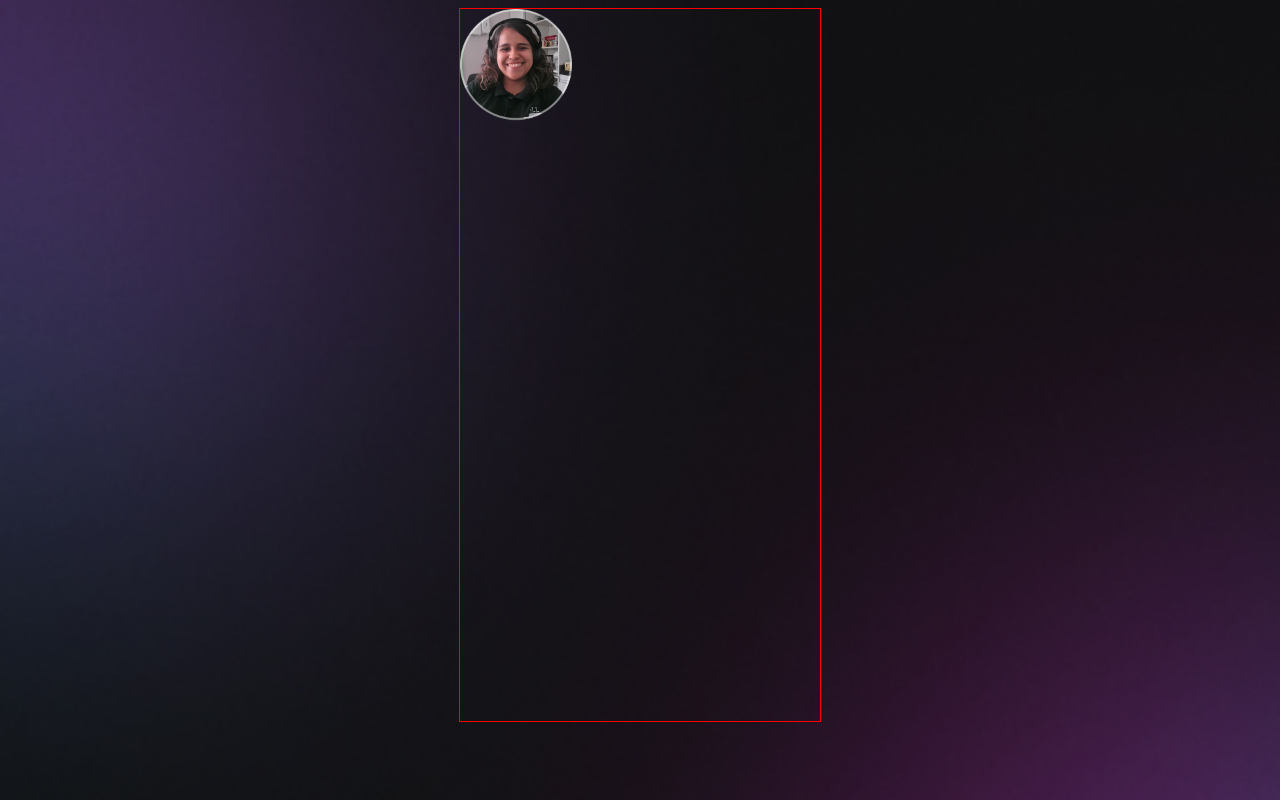
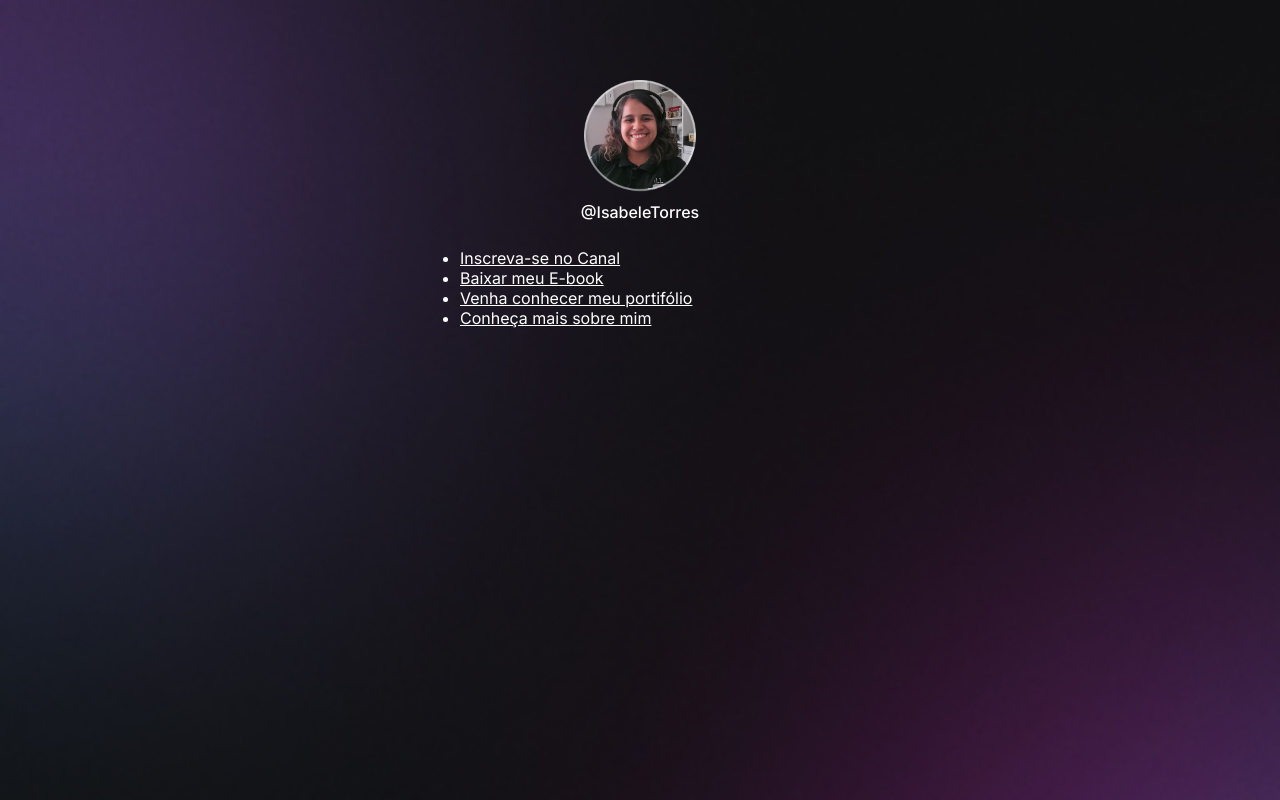
Before and after one commit to isabeletorres/sobreMim, a plain HTML site: page index.html in a window 1280 px wide. Drawn offline with Linux system fonts and the light colour scheme.

Commit message:
Adicionando fontes de estilio e criando listas em HTML

```diff
--- a/index.html
+++ b/index.html
@@ -1,6 +1,13 @@
 <!doctype html>
 <html lang="pt-br">
   <head>
+     <link rel="preconnect" href="https://fonts.googleapis.com" />
+    <link rel="preconnect" href="https://fonts.gstatic.com" crossorigin />
+    <link
+      href="https://fonts.googleapis.com/css2?family=Inter:wght@400;500&display=swap"
+      rel="stylesheet"
+    />
+
     <meta charset="UTF-8" />
     <meta name="viewport" content="width=device-width, initial-scale=1.0" />
     <title>Devlinks</title>
@@ -10,7 +17,22 @@
     <div id="container">
         <div id="profile">
           <img src="./assets/Avatar.png" alt="Foto de Isabele Torres, sorrindo, com um fone Headset em sua cabeça, com uma blusa preta e um fundo de escritório.">
+          <p>@IsabeleTorres</p>
         </div>
+        <ul>
+          <li>
+           <a href="https://www.youtube.com/@IsabeledaSilvaTorres-c2d" target="_blank">Inscreva-se no Canal</a>
+          </li>
+          <li>
+            <a href="#">Baixar meu E-book</a>
+          </li>
+          <li>
+            <a href="https://github.com/isabeletorres" target="_blank">Venha conhecer meu portifólio</a>
+          </li>
+          <li>
+            <a href="#" target="_blank">Conheça mais sobre mim</a>
+          </li>
+        </ul>
     </div>
   </body>
 </html>
--- a/style.css
+++ b/style.css
@@ -1,14 +1,35 @@
+*{
+  margin: 0;
+  padding: 0;
+  box-sizing: border-box;
+}
+
+
 body{
   background: url(./assets/bg-mobile.jpg) no-repeat top center/cover;
 }
-
+body *{
+  font-family: 'Inter', sans-serif;
+  color: #ffff ;
+}
 #container{
   width: 360px;
   height: 712px;
-  border: 1px solid red;
-  margin: auto;
+  margin: 56px auto 0px;
+}
+#profile {
+  text-align: center;
+  padding: 24px;
+  padding: 24px;
 }
 #profile img{
   width: 112px;
+  display: block;
   margin: auto;
 }
+
+#profile p{
+  font-weight: 500;
+  line-height: 24px;
+  margin-top: 8px;
+}
```
